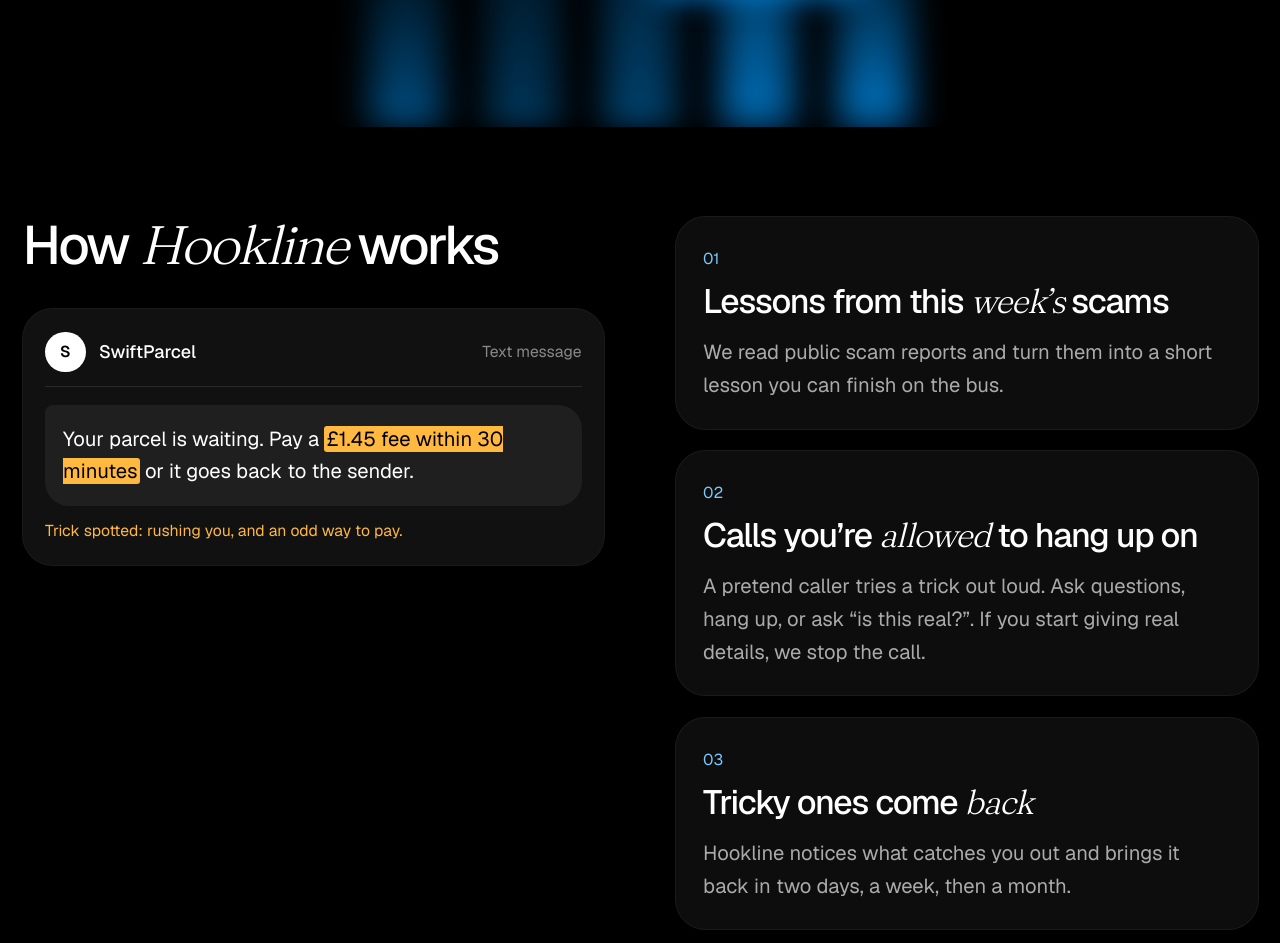
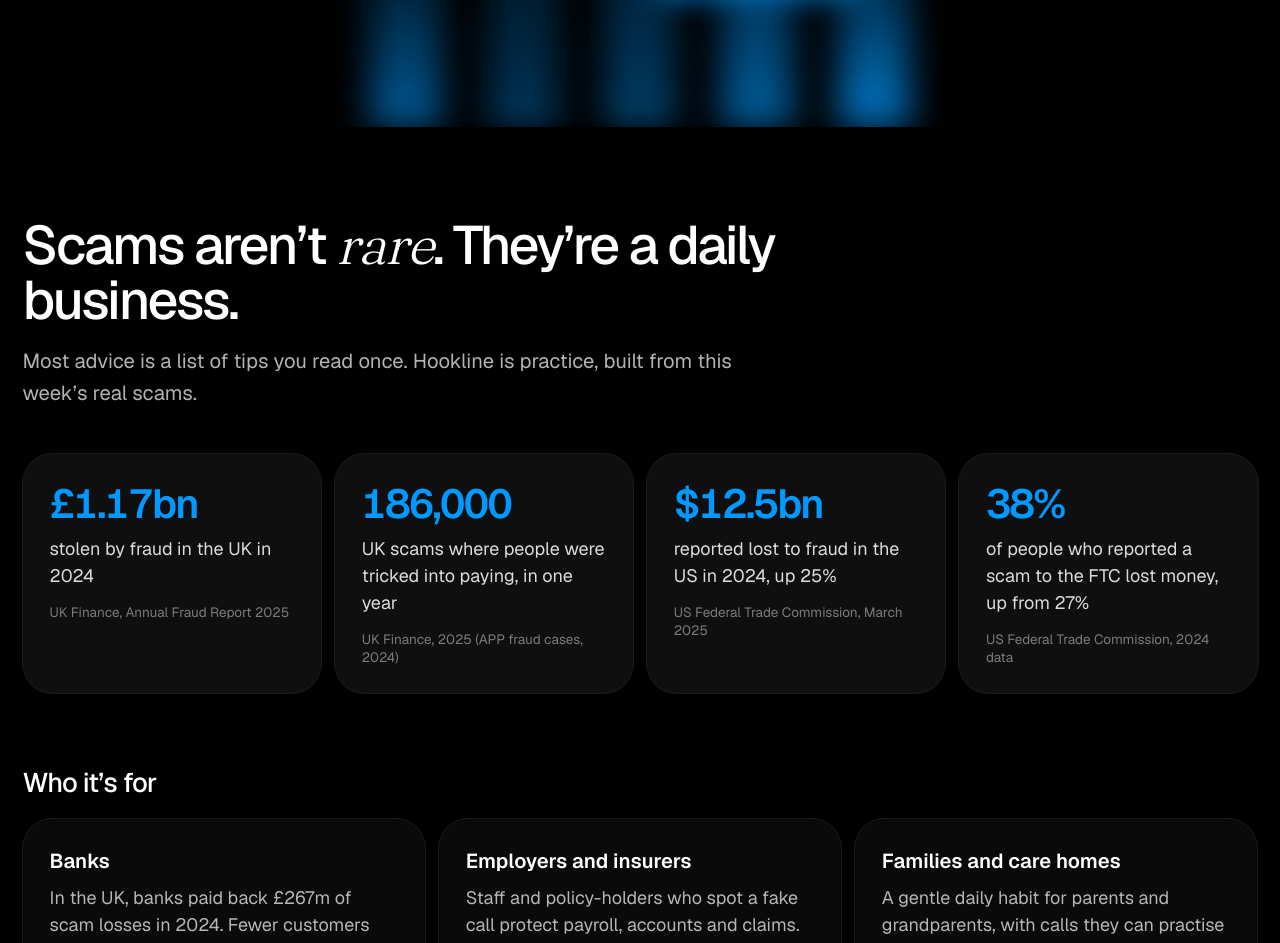
Before and after one commit to Ibad-10/HookLine, a Next.js app: page / in a window 1280 px wide. Shown: the part 609-1552 px from the top of the page. Built offline with nearby package versions, Linux system fonts and the light colour scheme; no server answers.

Commit message:
feat: 'Why it matters' business case on the landing page (UK Finance and FTC figures, who it's for); fix: phone layout (app nav fits, no sideways scroll), quiz answers wrap cleanly with a number badge; richer page background

```diff
--- a/src/app/globals.css
+++ b/src/app/globals.css
@@ -23,9 +23,10 @@
   --card: #ffffff;
   --text-scale: 1;
   --ease-brand: cubic-bezier(0.22, 0.61, 0.36, 1);
-  --background: #ffffff;
-  --page-glow: rgba(0, 153, 255, 0.12);
-  --page-dot: rgba(0, 0, 0, 0.06);
+  --background: #f6f8fb;
+  --page-glow: rgba(0, 153, 255, 0.2);
+  --page-glow-2: rgba(255, 184, 64, 0.16);
+  --page-dot: rgba(10, 40, 80, 0.1);
   --foreground: #000000;
   --card-foreground: #000000;
   --popover: #ffffff;
@@ -126,10 +127,13 @@ html.large-text {
 body {
   /* Subtle texture so pages aren't flat: a soft blue glow at the top and a faint dot grid. */
   background:
-    radial-gradient(60rem 28rem at 50% -8rem, var(--page-glow), transparent 70%),
-    radial-gradient(circle at 1px 1px, var(--page-dot) 1px, transparent 0) 0 0 / 22px 22px,
+    radial-gradient(60rem 30rem at 50% -6rem, var(--page-glow), transparent 70%),
+    radial-gradient(34rem 26rem at 105% 55%, var(--page-glow-2), transparent 70%),
+    radial-gradient(30rem 24rem at -10% 90%, var(--page-glow), transparent 70%),
+    radial-gradient(circle at 1px 1px, var(--page-dot) 1.1px, transparent 0) 0 0 / 22px 22px,
     var(--background);
   background-attachment: fixed;
+  overflow-x: clip; /* nothing may widen the page on a phone */
   color: var(--ink);
   font-family: var(--font-geist), system-ui, sans-serif;
 }
@@ -217,8 +221,9 @@ html.dark {
   --tide: #0099ff;
   --tide-dark: #0068ad;
   --background: #000000;
-  --page-glow: rgba(0, 153, 255, 0.18);
-  --page-dot: rgba(255, 255, 255, 0.07);
+  --page-glow: rgba(0, 153, 255, 0.22);
+  --page-glow-2: rgba(255, 184, 64, 0.08);
+  --page-dot: rgba(255, 255, 255, 0.08);
   --foreground: #ffffff;
   --card-foreground: #ffffff;
   --popover: #141414;
--- a/src/components/AppNav.tsx
+++ b/src/components/AppNav.tsx
@@ -30,19 +30,19 @@ export default function AppNav() {
   }
 
   return (
-    <nav aria-label="Main" className="glass sticky top-3 z-40 mx-auto mt-3 flex w-[calc(100%-2rem)] max-w-xl items-center gap-1 rounded-full px-2 py-1.5">
-      <Link href="/home" className="px-2"><Logo /></Link>
-      <div className="ml-auto flex items-center gap-1">
+    <nav aria-label="Main" className="glass sticky top-3 z-40 mx-auto mt-3 flex w-[calc(100%-1.5rem)] max-w-xl items-center gap-0.5 rounded-full px-1.5 py-1.5 sm:gap-1 sm:px-2">
+      <Link href="/home" className="shrink-0 px-1.5" aria-label="Hookline home"><Logo compact /></Link>
+      <div className="ml-auto flex min-w-0 items-center gap-0.5 sm:gap-1">
         {LINKS.map(({ href, label, Icon }) => (
           <Link key={href} href={href} aria-label={label} aria-current={path === href ? "page" : undefined}
-            className={`grid size-11 place-items-center rounded-full transition-colors ${path === href ? "bg-foreground text-background" : "hover:bg-secondary"}`}>
+            className={`grid size-10 shrink-0 place-items-center rounded-full transition-colors sm:size-11 ${path === href ? "bg-foreground text-background" : "hover:bg-secondary"}`}>
             <Icon className="size-5" aria-hidden />
           </Link>
         ))}
-        <button type="button" onClick={toggle} aria-label={dark ? "Use light theme" : "Use dark theme"} className="grid size-11 place-items-center rounded-full hover:bg-secondary">
+        <button type="button" onClick={toggle} aria-label={dark ? "Use light theme" : "Use dark theme"} className="grid size-10 shrink-0 place-items-center rounded-full hover:bg-secondary sm:size-11">
           {dark ? <Sun className="size-5" aria-hidden /> : <Moon className="size-5" aria-hidden />}
         </button>
-        <div className="grid size-11 place-items-center"><UserButton /></div>
+        <div className="grid size-10 shrink-0 place-items-center sm:size-11"><UserButton /></div>
       </div>
     </nav>
   );
--- a/src/components/Landing.tsx
+++ b/src/components/Landing.tsx
@@ -6,6 +6,7 @@ import Link from "next/link";
 import { useRef } from "react";
 import { PillButton } from "./ui/pill-button";
 import Logo from "./Logo";
+import WhyItMatters from "./WhyItMatters";
 
 const ease = [0.22, 0.61, 0.36, 1] as const;
 
@@ -24,6 +25,7 @@ function Nav() {
     >
       <Link href="/"><Logo /></Link>
       <div className="hidden items-center gap-1 text-[0.95rem] text-white/70 sm:flex">
+        <a href="#why" className="rounded-full px-3 py-2 hover:text-white">Why it matters</a>
         <a href="#how" className="rounded-full px-3 py-2 hover:text-white">How it works</a>
         <Link href="/mubit" className="rounded-full px-3 py-2 hover:text-white">Our AI</Link>
       </div>
@@ -126,6 +128,8 @@ export default function Landing() {
         </motion.div>
       </section>
 
+      <WhyItMatters />
+
       <section id="how" className="mx-auto grid max-w-6xl gap-10 px-5 py-20 md:grid-cols-2 md:items-start md:gap-16">
         <div className="md:sticky md:top-28">
           <motion.h2
--- a/src/components/Logo.tsx
+++ b/src/components/Logo.tsx
@@ -11,11 +11,12 @@ export function LogoMark({ className = "size-7" }: { className?: string }) {
   );
 }
 
-export default function Logo({ className = "" }: { className?: string }) {
+// compact: just the mark on small phones, so the nav fits on one line.
+export default function Logo({ className = "", compact = false }: { className?: string; compact?: boolean }) {
   return (
     <span className={`inline-flex items-center gap-2 text-lg font-semibold tracking-tight ${className}`}>
       <LogoMark />
-      Hookline
+      <span className={compact ? "hidden min-[400px]:inline" : ""}>Hookline</span>
     </span>
   );
 }
--- a/src/components/Quiz.tsx
+++ b/src/components/Quiz.tsx
@@ -291,13 +291,13 @@ function Choice({
       aria-disabled={!!result}
       onClick={() => !result && onPick(n)}
       aria-pressed={picked}
-      className={`btn-chunky w-full text-left text-[1.05rem] font-bold border-2 bg-card text-ink ${
+      className={`lift flex min-h-14 w-full items-center gap-3 rounded-2xl border-2 bg-card px-4 py-3 text-left text-[1.05rem] font-semibold leading-snug text-ink transition-colors ${
         right ? "border-safe" : wrong ? "border-alarm" : picked ? "border-tide bg-accent" : "border-line"
       }`}
       style={{ "--btn-edge": right ? "var(--safe)" : wrong ? "var(--alarm)" : picked ? "var(--tide)" : "var(--line)" } as React.CSSProperties}
     >
-      <span className="mr-3 inline-grid size-7 place-items-center rounded-md border border-line text-sm text-ink-soft">{n + 1}</span>
-      {label}
+      <span aria-hidden className={`grid size-8 shrink-0 place-items-center rounded-lg text-sm font-bold ${right ? "bg-safe text-white" : wrong ? "bg-alarm text-white" : picked ? "bg-tide text-white" : "bg-secondary text-ink-soft"}`}>{n + 1}</span>
+      <span className="min-w-0 flex-1">{label}</span>
     </button>
   );
 }
--- /dev/null
+++ b/src/components/WhyItMatters.tsx
@@ -0,0 +1,57 @@
+"use client";
+// The business case on the landing page: how big the problem is (sourced figures) and who pays.
+import { motion } from "motion/react";
+
+const STATS = [
+  { value: "£1.17bn", label: "stolen by fraud in the UK in 2024", source: "UK Finance, Annual Fraud Report 2025", href: "https://www.ukfinance.org.uk/policy-and-guidance/reports-and-publications/annual-fraud-report-2025" },
+  { value: "186,000", label: "UK scams where people were tricked into paying, in one year", source: "UK Finance, 2025 (APP fraud cases, 2024)", href: "https://www.ukfinance.org.uk/news-and-insight/press-release/fraud-report-2025-press-release" },
+  { value: "$12.5bn", label: "reported lost to fraud in the US in 2024, up 25%", source: "US Federal Trade Commission, March 2025", href: "https://www.ftc.gov/news-events/news/press-releases/2025/03/new-ftc-data-show-big-jump-reported-losses-fraud-125-billion-2024" },
+  { value: "38%", label: "of people who reported a scam to the FTC lost money, up from 27%", source: "US Federal Trade Commission, 2024 data", href: "https://www.ftc.gov/news-events/news/press-releases/2025/03/new-ftc-data-show-big-jump-reported-losses-fraud-125-billion-2024" },
+];
+
+const WHO = [
+  { who: "Banks", why: "In the UK, banks paid back £267m of scam losses in 2024. Fewer customers fooled means less to pay back." },
+  { who: "Employers and insurers", why: "Staff and policy-holders who spot a fake call protect payroll, accounts and claims." },
+  { who: "Families and care homes", why: "A gentle daily habit for parents and grandparents, with calls they can practise on safely." },
+];
+
+export default function WhyItMatters() {
+  return (
+    <section id="why" className="mx-auto max-w-6xl px-5 py-20">
+      <h2 className="max-w-3xl text-4xl font-medium leading-[1.02] tracking-[-0.045em] sm:text-5xl">
+        Scams aren&rsquo;t <span className="font-serif font-light italic tracking-[-0.02em]">rare</span>. They&rsquo;re a daily business.
+      </h2>
+      <p className="mt-4 max-w-2xl text-lg text-white/70">Most advice is a list of tips you read once. Hookline is practice, built from this week&rsquo;s real scams.</p>
+
+      <div className="mt-10 grid gap-3 sm:grid-cols-2 lg:grid-cols-4">
+        {STATS.map((s, i) => (
+          <motion.a
+            key={s.value}
+            href={s.href}
+            target="_blank"
+            rel="noreferrer"
+            initial={{ opacity: 0, y: 16 }}
+            whileInView={{ opacity: 1, y: 0 }}
+            viewport={{ once: true, margin: "-60px" }}
+            transition={{ delay: i * 0.07, duration: 0.5, ease: [0.22, 0.61, 0.36, 1] }}
+            className="lift block rounded-3xl bg-white/[0.06] p-6 ring-1 ring-white/10 hover:bg-white/[0.09]"
+          >
+            <p className="text-4xl font-semibold tracking-[-0.04em] text-glow tabular-nums">{s.value}</p>
+            <p className="mt-2 text-white/85">{s.label}</p>
+            <p className="mt-3 text-xs text-white/45">{s.source}</p>
+          </motion.a>
+        ))}
+      </div>
+
+      <h3 className="mt-16 text-2xl font-medium tracking-[-0.03em]">Who it&rsquo;s for</h3>
+      <ul className="mt-4 grid gap-3 md:grid-cols-3">
+        {WHO.map((w) => (
+          <li key={w.who} className="rounded-3xl bg-white/[0.04] p-6 ring-1 ring-white/10">
+            <p className="text-lg font-semibold">{w.who}</p>
+            <p className="mt-1.5 text-white/70">{w.why}</p>
+          </li>
+        ))}
+      </ul>
+    </section>
+  );
+}
```
